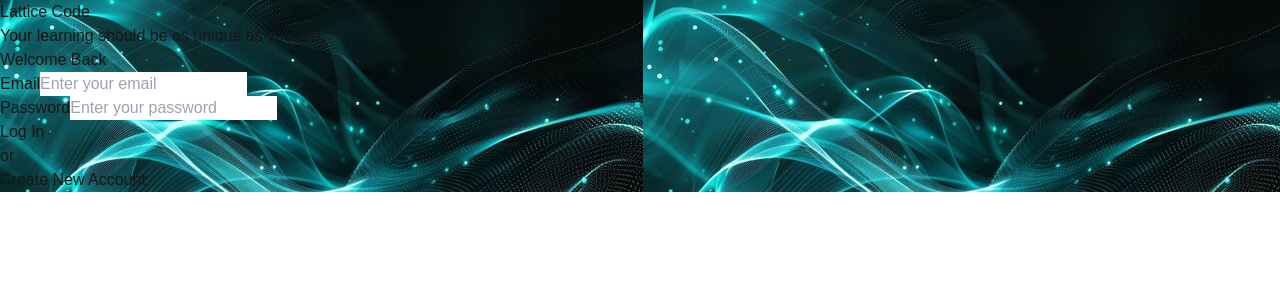
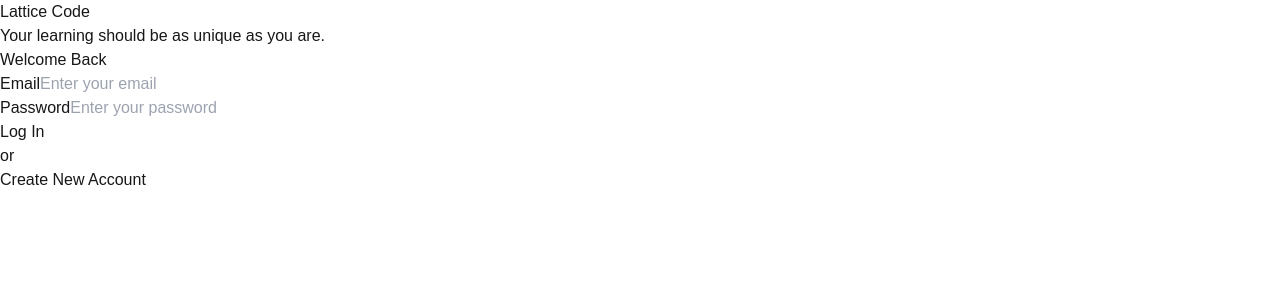
Before and after one commit to jchirch/latticeCode, a Next.js app: page / in a window 1280 px wide. Shown: the top 300 px of the page. Built offline with nearby package versions, Linux system fonts and the light colour scheme.

Commit message:
Fix: restructure form add router

```diff
--- a/package.json
+++ b/package.json
@@ -3,7 +3,7 @@
   "version": "0.1.0",
   "private": true,
   "scripts": {
-    "dev": "next dev",
+    "dev": "next dev -p 3001",
     "build": "next build",
     "start": "next start",
     "lint": "next lint"
--- a/src/app/page.tsx
+++ b/src/app/page.tsx
@@ -1,12 +1,17 @@
 'use client';
 
-// import './plasma.css'; // Import the styles
+import { useRouter } from "next/navigation";
 
 export default function loginPage() {
+  const router = useRouter()
+  const navigateNewAccount = () => {
+    router.push("/newaccount")
+  }
   return (
     <div
-      className="pageWrapper bg-cover w-screen h-screen flex flex-col items-center justify-center"
-      style={{ backgroundImage: "url('/latticebg.jpg')" }}
+      className="
+      w-screen h-screen flex flex-col items-center justify-center
+      bg-[linear-gradient(45deg,_hsl(177,100%,50%)_0%,_hsl(177,99%,45%)_16%,_hsl(177,99%,39%)_25%,_hsl(177,99%,32%)_34%,_hsl(177,99%,22%)_48%,_hsl(0,0%,0%)_98%)]"
     >
       <h1 className="text-white font-extrabold text-4xl p-5 mb-10 hover:scale-150 duration-500">Lattice Code</h1>
 
@@ -26,7 +31,7 @@
               name="email"
               placeholder="Enter your email"
               required
-              className="w-full p-2 border border-gray-300 rounded focus:outline-none focus:ring-2 focus:ring-teal-400"
+              className="w-full p-2 border border-gray-300 rounded focus:outline-none focus:ring-2 focus:ring-teal-400 text-black"
             />
           </div>
           <div className="form-group">
@@ -39,7 +44,7 @@
               name="password"
               placeholder="Enter your password"
               required
-              className="w-full p-2 border border-gray-300 rounded focus:outline-none focus:ring-2 focus:ring-teal-400"
+              className="w-full p-2 border border-gray-300 rounded focus:outline-none focus:ring-2 focus:ring-teal-400 text-black"
             />
           </div>
           <button
@@ -48,15 +53,21 @@
           >
             Log In
           </button>
+          </form>
           <h3 className="text-white text-2xl font-bold mb-4">or</h3>
           <button
             type="submit"
+            onClick={navigateNewAccount}
             className="w-full bg-teal-500 text-white font-semibold py-2 rounded hover:bg-red-600 transition"
           >
             Create New Account
           </button>
-        </form>
       </div>
     </div>
   );
 }
+
+
+// teal to black bg gradient
+// /* <div class="bg-gradient-to-br from-teal-400 via-teal-600 to-black"></div>
+// <div class="bg-[linear-gradient(45deg,_hsl(177,100%,50%)_0%,_hsl(177,99%,45%)_16%,_hsl(177,99%,39%)_25%,_hsl(177,99%,32%)_34%,_hsl(177,99%,22%)_48%,_hsl(0,0%,0%)_98%)]"></div> */
```
